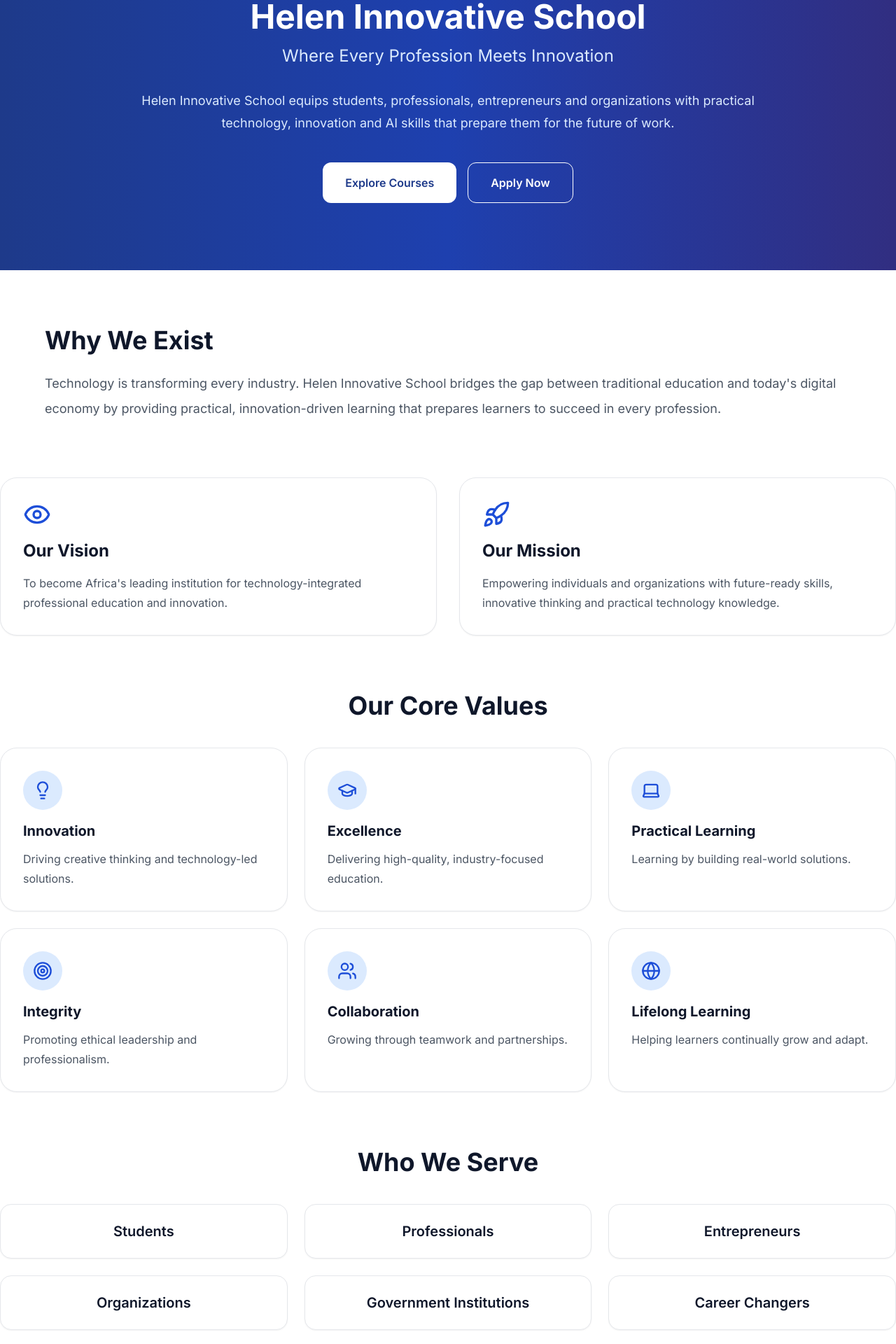
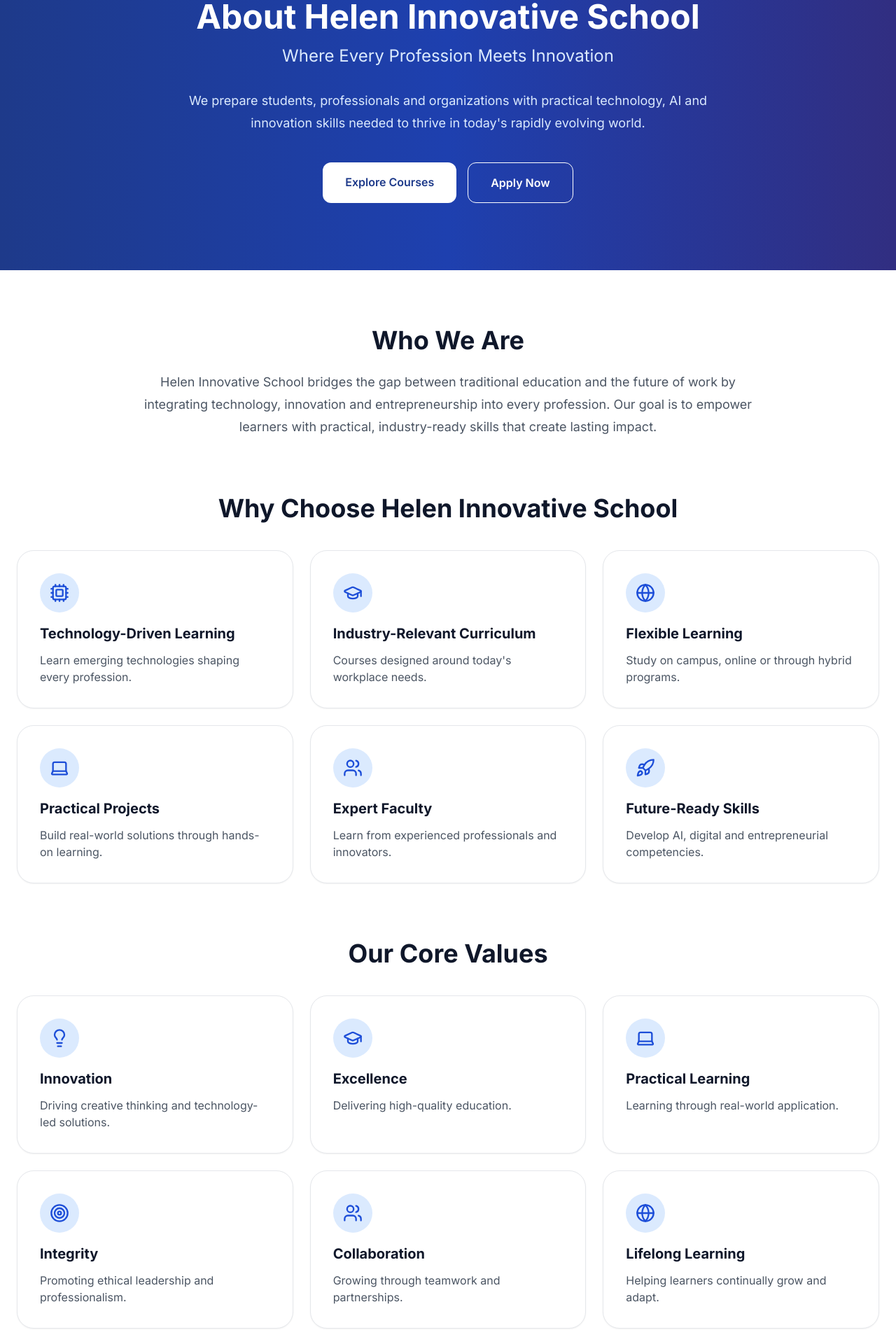
Before and after one commit to kevin-georgewill/Helen-Innovative-School, a Next.js app in the folder frontend/: page /about in a window 1280 px wide. Shown: the part 160-2080 px from the top of the page at 70% size. Built offline with nearby package versions, Linux system fonts and the light colour scheme.

Commit message:
refactor: redesign about page with simplified layout and consistent UI

```diff
--- a/frontend/app/(public)/about/page.tsx
+++ b/frontend/app/(public)/about/page.tsx
@@ -1,13 +1,46 @@
 import {
-  Eye,
-  Rocket,
   Lightbulb,
   GraduationCap,
   Globe,
   Users,
   Laptop,
   Target,
+  Rocket,
+  Cpu,
 } from "lucide-react";
+
+const features = [
+  {
+    title: "Technology-Driven Learning",
+    description: "Learn emerging technologies shaping every profession.",
+    icon: Cpu,
+  },
+  {
+    title: "Industry-Relevant Curriculum",
+    description: "Courses designed around today's workplace needs.",
+    icon: GraduationCap,
+  },
+  {
+    title: "Flexible Learning",
+    description: "Study on campus, online or through hybrid programs.",
+    icon: Globe,
+  },
+  {
+    title: "Practical Projects",
+    description: "Build real-world solutions through hands-on learning.",
+    icon: Laptop,
+  },
+  {
+    title: "Expert Faculty",
+    description: "Learn from experienced professionals and innovators.",
+    icon: Users,
+  },
+  {
+    title: "Future-Ready Skills",
+    description: "Develop AI, digital and entrepreneurial competencies.",
+    icon: Rocket,
+  },
+];
 
 const values = [
   {
@@ -17,12 +50,12 @@ const values = [
   },
   {
     title: "Excellence",
-    description: "Delivering high-quality, industry-focused education.",
+    description: "Delivering high-quality education.",
     icon: GraduationCap,
   },
   {
     title: "Practical Learning",
-    description: "Learning by building real-world solutions.",
+    description: "Learning through real-world application.",
     icon: Laptop,
   },
   {
@@ -42,92 +75,114 @@ const values = [
   },
 ];
 
+const audience = [
+  "Students",
+  "Professionals",
+  "Entrepreneurs",
+  "Organizations",
+  "Government",
+  "Career Changers",
+];
+
 export default function AboutPage() {
   return (
-    <div className="space-y-20">
+    <div className="space-y-20 pb-24">
 
       {/* Hero */}
-  <section className="w-full bg-gradient-to-r from-blue-900 via-blue-800 to-indigo-900 py-24 text-white">
-    <div className="mx-auto max-w-6xl px-8 text-center">
+      <section className="bg-gradient-to-r from-blue-900 via-blue-800 to-indigo-900 py-24 text-white">
+
+        <div className="mx-auto max-w-5xl px-6 text-center">
+
           <h1 className="text-5xl font-bold">
-        Helen Innovative School
+            About Helen Innovative School
           </h1>
 
           <p className="mt-4 text-2xl text-blue-100">
             Where Every Profession Meets Innovation
           </p>
 
-      <p className="mx-auto mt-8 max-w-4xl text-lg leading-8 text-blue-100">
-        Helen Innovative School equips students, professionals,
-        entrepreneurs and organizations with practical technology,
-        innovation and AI skills that prepare them for the future of work.
+          <p className="mx-auto mt-8 max-w-3xl text-lg leading-8 text-blue-100">
+            We prepare students, professionals and organizations with practical
+            technology, AI and innovation skills needed to thrive in today's
+            rapidly evolving world.
           </p>
+
+          <div className="mt-10 flex flex-col justify-center gap-4 sm:flex-row">
+            <a
+              href="/courses"
+              className="rounded-xl bg-white px-8 py-4 font-semibold text-blue-900 hover:bg-gray-100"
+            >
+              Explore Courses
+            </a>
+
+            <a
+              href="/register"
+              className="rounded-xl border border-white px-8 py-4 font-semibold hover:bg-white hover:text-blue-900"
+            >
+              Apply Now
+            </a>
           </div>
-        <div className="mt-10 flex flex-col justify-center gap-4 sm:flex-row">
-          <button className="rounded-xl bg-white px-8 py-4 font-semibold text-blue-900 hover:bg-gray-100 transition">
-            Explore Courses
-          </button>
 
-          <button className="rounded-xl border border-white px-8 py-4 font-semibold hover:bg-white hover:text-blue-900 transition">
-            Apply Now
-          </button>
         </div>
 
       </section>
 
-      {/* Why We Exist */}
-      <section className="mx-auto max-w-6xl">
+      {/* About */}
+      <section className="mx-auto max-w-6xl px-6 text-center">
 
-        <h2 className="mb-6 text-4xl font-bold">
-          Why We Exist
+        <h2 className="text-4xl font-bold">
+          Who We Are
         </h2>
 
-        <p className="text-lg leading-9 text-gray-600">
-          Technology is transforming every industry. Helen Innovative School
-          bridges the gap between traditional education and today's digital
-          economy by providing practical, innovation-driven learning that
-          prepares learners to succeed in every profession.
+        <p className="mx-auto mt-6 max-w-4xl text-lg leading-8 text-gray-600">
+          Helen Innovative School bridges the gap between traditional education
+          and the future of work by integrating technology, innovation and
+          entrepreneurship into every profession. Our goal is to empower
+          learners with practical, industry-ready skills that create lasting
+          impact.
         </p>
 
       </section>
 
-      {/* Vision & Mission */}
-      <section className="grid gap-8 lg:grid-cols-2">
+      {/* Why Choose Us */}
+      <section className="mx-auto max-w-7xl px-6">
 
-        <div className="rounded-3xl border bg-white p-8 shadow-sm">
+        <h2 className="mb-10 text-center text-4xl font-bold">
+          Why Choose Helen Innovative School
+        </h2>
 
-          <Eye className="mb-4 h-10 w-10 text-blue-700" />
+        <div className="grid gap-6 md:grid-cols-2 xl:grid-cols-3">
 
-          <h3 className="text-2xl font-bold">
-            Our Vision
+          {features.map((item) => {
+            const Icon = item.icon;
+
+            return (
+              <div
+                key={item.title}
+                className="rounded-3xl border bg-white p-8 shadow-sm transition hover:shadow-lg"
+              >
+                <div className="mb-4 flex h-14 w-14 items-center justify-center rounded-full bg-blue-100">
+                  <Icon className="h-7 w-7 text-blue-700" />
+                </div>
+
+                <h3 className="text-xl font-bold">
+                  {item.title}
                 </h3>
 
-          <p className="mt-4 leading-7 text-gray-600">
-            To become Africa's leading institution for technology-integrated
-            professional education and innovation.
+                <p className="mt-3 text-gray-600">
+                  {item.description}
                 </p>
 
               </div>
-
-        <div className="rounded-3xl border bg-white p-8 shadow-sm">
-
-          <Rocket className="mb-4 h-10 w-10 text-blue-700" />
-
-          <h3 className="text-2xl font-bold">
-            Our Mission
-          </h3>
-
-          <p className="mt-4 leading-7 text-gray-600">
-            Empowering individuals and organizations with future-ready
-            skills, innovative thinking and practical technology knowledge.
-          </p>
+            );
+          })}
 
         </div>
 
       </section>
 
       {/* Core Values */}
-      <section>
+      <section className="mx-auto max-w-7xl px-6">
 
         <h2 className="mb-10 text-center text-4xl font-bold">
           Our Core Values
@@ -151,7 +206,7 @@ export default function AboutPage() {
                   {value.title}
                 </h3>
 
-                <p className="mt-3 leading-7 text-gray-600">
+                <p className="mt-3 text-gray-600">
                   {value.description}
                 </p>
 
@@ -164,7 +219,7 @@ export default function AboutPage() {
       </section>
 
       {/* Who We Serve */}
-      <section>
+      <section className="mx-auto max-w-7xl px-6">
 
         <h2 className="mb-10 text-center text-4xl font-bold">
           Who We Serve
@@ -172,17 +227,10 @@ export default function AboutPage() {
 
         <div className="grid gap-6 sm:grid-cols-2 lg:grid-cols-3">
 
-          {[
-            "Students",
-            "Professionals",
-            "Entrepreneurs",
-            "Organizations",
-            "Government Institutions",
-            "Career Changers",
-          ].map((item) => (
+          {audience.map((item) => (
             <div
               key={item}
-              className="rounded-2xl border bg-white p-6 text-center shadow-sm"
+              className="rounded-2xl border bg-white p-8 text-center shadow-sm"
             >
               <h3 className="text-xl font-semibold">
                 {item}
@@ -194,34 +242,32 @@ export default function AboutPage() {
 
       </section>
 
-      {/* Call to Action */}
+      {/* CTA */}
       <section className="bg-gradient-to-r from-blue-900 via-blue-800 to-indigo-900 py-20 text-white">
 
         <div className="mx-auto max-w-5xl px-6 text-center">
 
-    <h2 className="text-4xl font-bold md:text-5xl">
+          <h2 className="text-4xl font-bold">
             Ready to Shape the Future?
           </h2>
 
           <p className="mx-auto mt-6 max-w-3xl text-lg leading-8 text-blue-100">
-      Join Helen Innovative School and gain practical, industry-ready skills
-      in Artificial Intelligence, digital transformation, innovation and
-      emerging technologies. Learn from experienced professionals and prepare
-      for the future of work.
+            Discover practical programs designed to help you lead with
+            technology, innovation and confidence in the digital age.
           </p>
 
-    <div className="mt-10 flex flex-col items-center justify-center gap-4 sm:flex-row">
+          <div className="mt-10 flex flex-col justify-center gap-4 sm:flex-row">
 
             <a
               href="/courses"
-        className="rounded-xl bg-white px-8 py-4 font-semibold text-blue-900 transition hover:bg-gray-100"
+              className="rounded-xl bg-white px-8 py-4 font-semibold text-blue-900 hover:bg-gray-100"
             >
               Explore Courses
             </a>
 
             <a
               href="/register"
-        className="rounded-xl border border-white px-8 py-4 font-semibold text-white transition hover:bg-white hover:text-blue-900"
+              className="rounded-xl border border-white px-8 py-4 font-semibold hover:bg-white hover:text-blue-900"
             >
               Apply Now
             </a>
```
Lines whose indentation alone changed are shown as unchanged.
